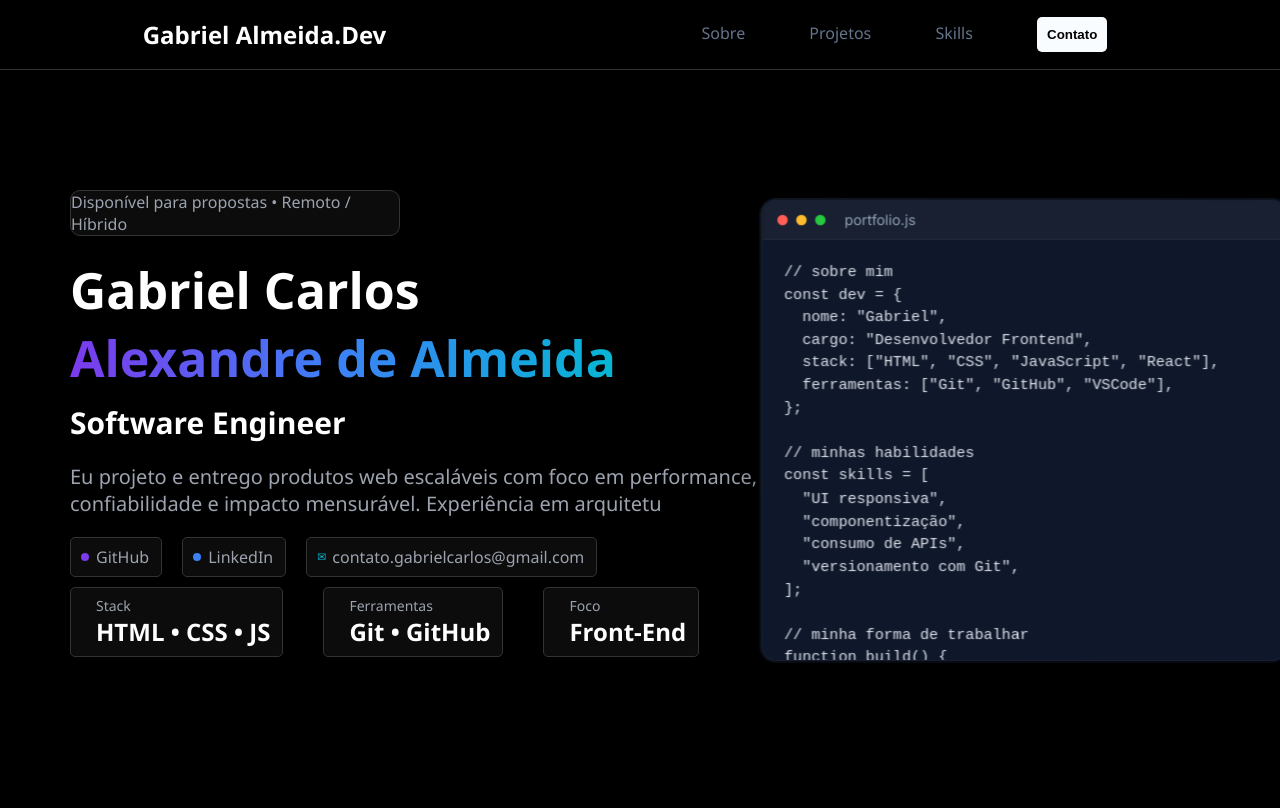
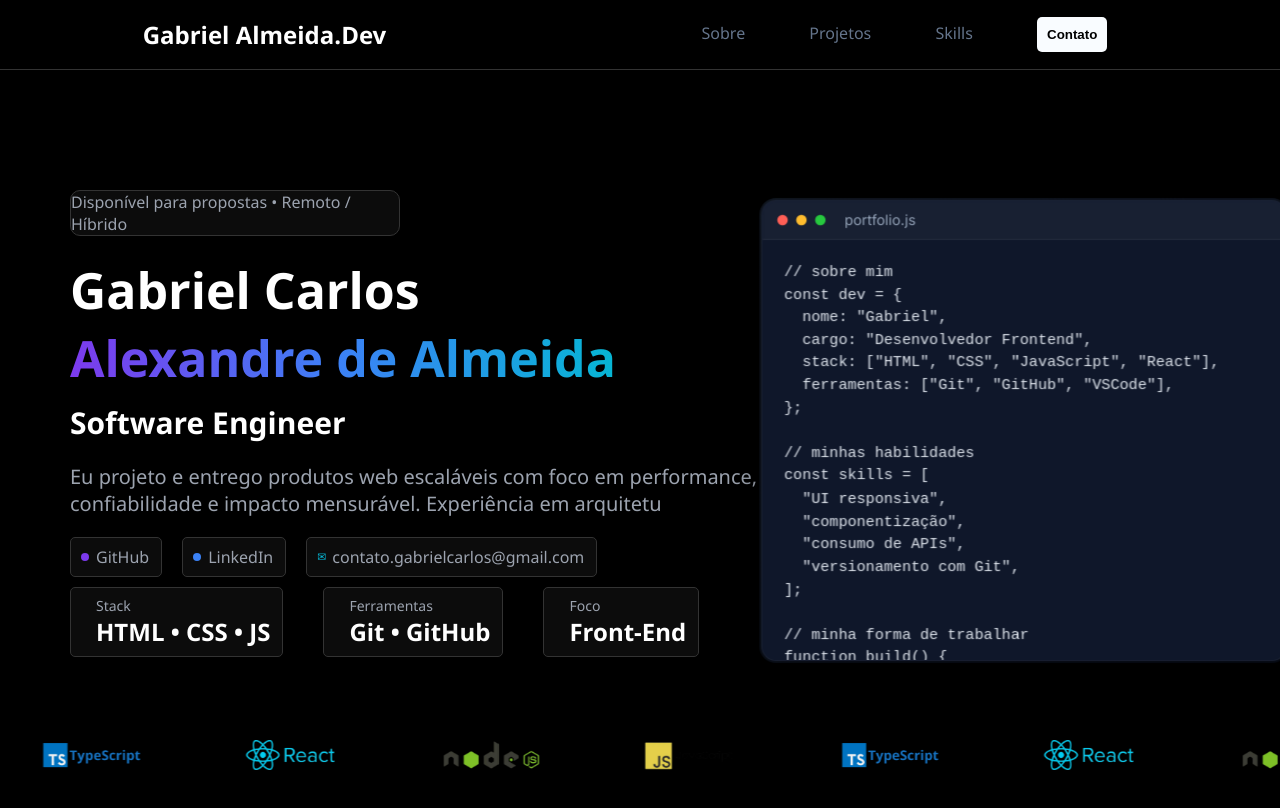
Before and after one commit to Gabriel100-Pro/Portif-lio-Profissional, a plain HTML site: page index.html in a window 1280 px wide. Drawn offline with Linux system fonts and the light colour scheme.

Commit message:
create anomation with img's

```diff
--- a/functions.js
+++ b/functions.js
@@ -101,3 +101,69 @@ document.addEventListener("DOMContentLoaded", () => {
 
 	typeNode(0);
 });
+
+
+function setupToolMarquee() {
+  const marquee = document.querySelector(".tool-marquee");
+  if (!marquee) return;
+
+  const viewport = marquee.querySelector(".tool-marquee__viewport");
+  const track = marquee.querySelector(".tool-marquee__track");
+  const groups = track ? Array.from(track.querySelectorAll(".tool-marquee__group")) : [];
+
+  if (!viewport || !track || groups.length < 2) return;
+
+  const sourceGroup = groups[0];
+  const mirrorGroup = groups[1];
+  const baseMarkup = sourceGroup.innerHTML.trim();
+  if (!baseMarkup) return;
+
+  let resizeTimeout;
+
+  const fillMarquee = () => {
+    sourceGroup.innerHTML = baseMarkup;
+
+    const targetWidth = Math.ceil(viewport.clientWidth * 1.0);
+
+    while (sourceGroup.scrollWidth < targetWidth) {
+      sourceGroup.insertAdjacentHTML("beforeend", baseMarkup);
+    }
+
+    mirrorGroup.innerHTML = sourceGroup.innerHTML;
+  };
+
+  const scheduleFill = () => {
+    window.requestAnimationFrame(fillMarquee);
+  };
+
+  if (document.readyState === "complete") {
+    scheduleFill();
+  } else {
+    window.addEventListener("load", scheduleFill, { once: true });
+  }
+
+  window.addEventListener("resize", () => {
+    clearTimeout(resizeTimeout);
+    resizeTimeout = window.setTimeout(scheduleFill, 120);
+  });
+}
+
+setupToolMarquee();
+
+function setupContactFormRedirect() {
+  const nextField = document.querySelector("#form-next-url");
+  if (!nextField) return;
+
+  const currentUrl = new URL(window.location.href);
+  const basePath = currentUrl.pathname.endsWith("/")
+    ? currentUrl.pathname
+    : currentUrl.pathname.replace(/[^/]*$/, "");
+
+  currentUrl.pathname = `${basePath}obrigado.html`;
+  currentUrl.search = "";
+  currentUrl.hash = "";
+
+  nextField.value = currentUrl.toString();
+}
+
+setupContactFormRedirect();
--- a/index.html
+++ b/index.html
@@ -116,6 +116,36 @@ start();</code></pre>
         </div>
     </section>
 
+    <!-- MARQUEE: CORRIGIDO (agora a animação funciona) -->
+      <div class="container">
+        <section class="tool-marquee" aria-label="Tecnologias que eu uso">
+          <div class="tool-marquee__fade tool-marquee__fade--left" aria-hidden="true"></div>
+          <div class="tool-marquee__fade tool-marquee__fade--right" aria-hidden="true"></div>
+
+          <!-- IMPORTANTE: viewport + track + dois grupos iguais -->
+          <div class="tool-marquee__viewport">
+            <div class="tool-marquee__track" aria-hidden="false">
+              <div class="tool-marquee__group">
+                <img class="tool-marquee__img tool-marquee__img--wide" src="assets/item1-1.png" alt="JavaScript" loading="lazy">
+                <img class="tool-marquee__img tool-marquee__img--wide" src="assets/item1-10.png" alt="CSS" loading="lazy">
+                <img class="tool-marquee__img tool-marquee__img--wide" src="assets/item1-3.png" alt="JavaScript" loading="lazy">
+                <img class="tool-marquee__img tool-marquee__img--wide" src="assets/item1-6.png" alt="Git" loading="lazy">
+              </div>
+
+              <!-- duplicado para loop infinito -->
+              <div class="tool-marquee__group" aria-hidden="true">
+                <img class="tool-marquee__img tool-marquee__img--wide" src="assets/item1-1.png" alt="JavaScript" loading="lazy">
+                <img class="tool-marquee__img tool-marquee__img--wide" src="assets/item1-10.png" alt="CSS" loading="lazy">
+                <img class="tool-marquee__img tool-marquee__img--wide" src="assets/item1-3.png" alt="JavaScript" loading="lazy">
+                <img class="tool-marquee__img tool-marquee__img--wide" src="assets/item1-6.png" alt="Git" loading="lazy">
+              </div>
+            </div>
+          </div>
+
+
+        </section>
+      </div>
+
     <script src="functions.js"></script>
 </body>
 
--- a/styles.css
+++ b/styles.css
@@ -371,6 +371,102 @@ p {
     display: block;
 }
 
+
+/* ===== MARQUEE (CORRIGIDO) ===== */
+.tool-marquee{
+  margin-top: -150px;
+  position: relative;
+  border-radius: var(--radius);
+  border: 1px solid var(--border);
+  background: color-mix(in oklab, var(--surface) 70%, transparent);
+  overflow: hidden;
+  padding: 14px 0 10px;
+}
+
+/* o seu CSS dependia disso, e no HTML não existia */
+.tool-marquee__viewport{
+  overflow: hidden;
+}
+
+.tool-marquee__track{
+  display: flex;
+  width: max-content;
+  will-change: transform;
+  animation: marquee-left 16s linear infinite;
+}
+
+/* pausa no hover */
+.tool-marquee:hover .tool-marquee__track,
+.tool-marquee:focus-within .tool-marquee__track{
+  animation-play-state: paused;
+}
+
+.tool-marquee__group{
+  display: inline-flex;
+  align-items: center;
+  gap: 80px;
+  padding: 0 18px;
+  flex-shrink: 0;
+}
+
+.container{
+  width: min(100% - 32px, var(--container));
+  margin-inline: auto;
+}
+
+/* ajuste: se as duas listas não tiverem exatamente a mesma largura,
+   pode dar "pulo". Por isso evite conteúdos diferentes entre os grupos. */
+
+.tool-marquee__img{
+  object-fit: contain;
+  filter: drop-shadow(0 10px 22px rgba(0,0,0,.18));
+  opacity: .95;
+  cursor: pointer;
+}
+
+.tool-marquee__img--wide{
+  width: auto;
+  height: 42px;
+  max-width: 240px;
+  padding: 6px 10px;
+  border-radius: 14px;
+  background: color-mix(in oklab, var(--surface) 70%, transparent);
+  border: 1px solid color-mix(in oklab, var(--border) 70%, transparent);
+}
+
+html[data-theme="light"] .tool-marquee__img--wide{
+  background: rgba(255,255,255,.75);
+}
+
+/* fades */
+.tool-marquee__fade{
+  position:absolute;
+  top:0;
+  bottom:0;
+  width: 72px;
+  pointer-events:none;
+  z-index: 2;
+}
+.tool-marquee__fade--left{
+  left:0;
+  background: linear-gradient(90deg, var(--bg), transparent);
+}
+.tool-marquee__fade--right{
+  right:0;
+  background: linear-gradient(270deg, var(--bg), transparent);
+}
+
+@keyframes marquee-left{
+  from{ transform: translate3d(0,0,0); }
+  to{ transform: translate3d(-50%,0,0); }
+}
+
+
+
+@media (prefers-reduced-motion: reduce){
+  .tool-marquee__track{ animation: none; }
+}
+
 /* ── Tablet ─────────────────────────────────────────── ≤ 1024px ── */
 @media (max-width: 1024px) {
     .elements-header {
@@ -402,6 +498,8 @@ p {
     .skills {
         gap: 20px;
     }
+
+
 }
 
 /* ── Mobile ──────────────────────────────────────────── ≤ 768px ── */
@@ -462,7 +560,12 @@ p {
         flex-wrap: wrap;
         gap: 12px;
     }
+
+    .tool-marquee{
+  margin-top: -70px;
 }
+}
+
 
 /* ── Mobile pequeno ──────────────────────────────────── ≤ 480px ── */
 @media (max-width: 480px) {
@@ -496,4 +599,8 @@ p {
         font-size: 0.78rem;
         padding: 14px;
     }
+
+    .tool-marquee{
+  margin-top: -50px;
 }
+}
```
Also changed, not shown: assets/item1-1.png (added), assets/item1-10.png (added), assets/item1-3.png (added), assets/item1-6.png (added).
